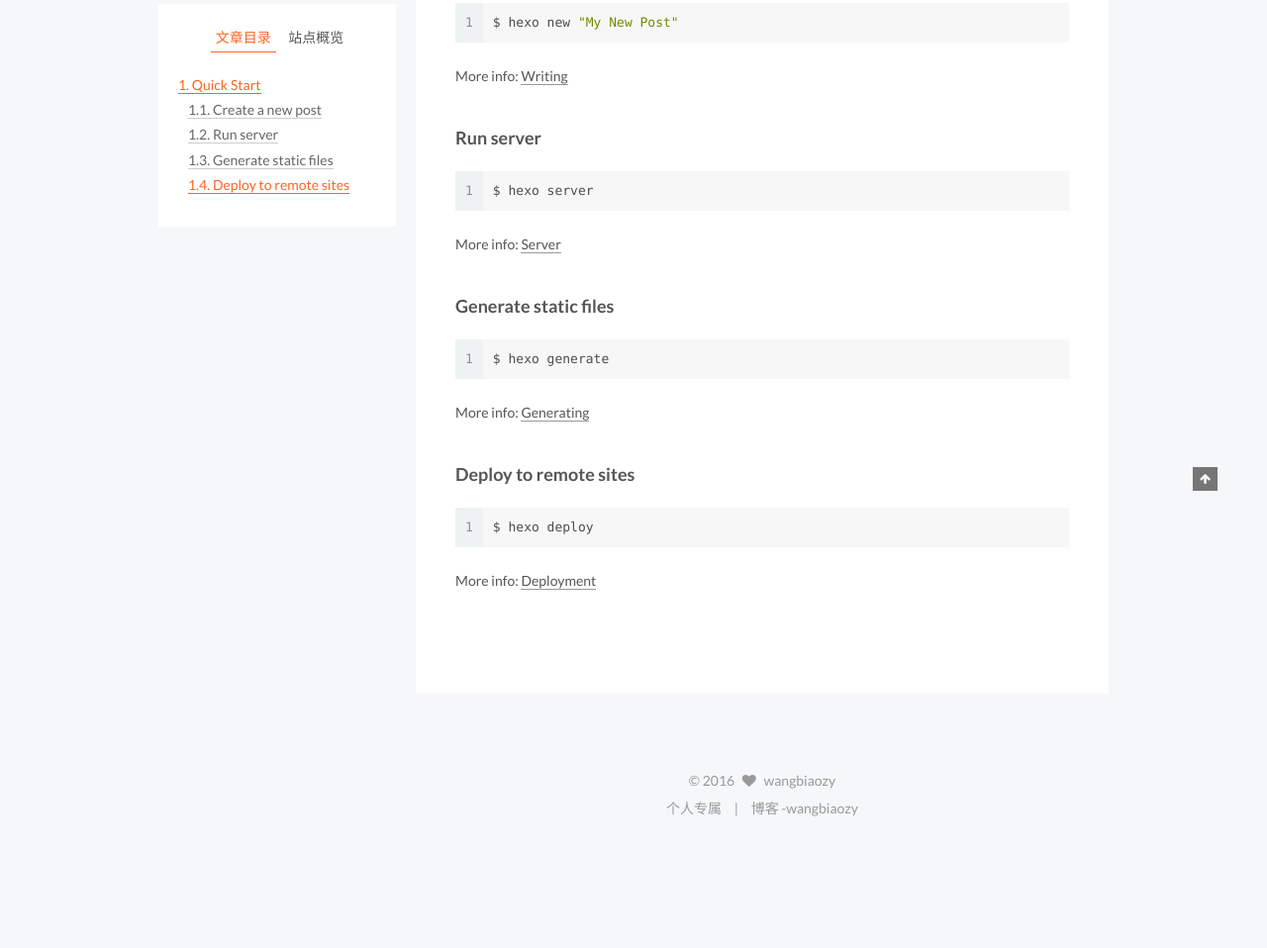
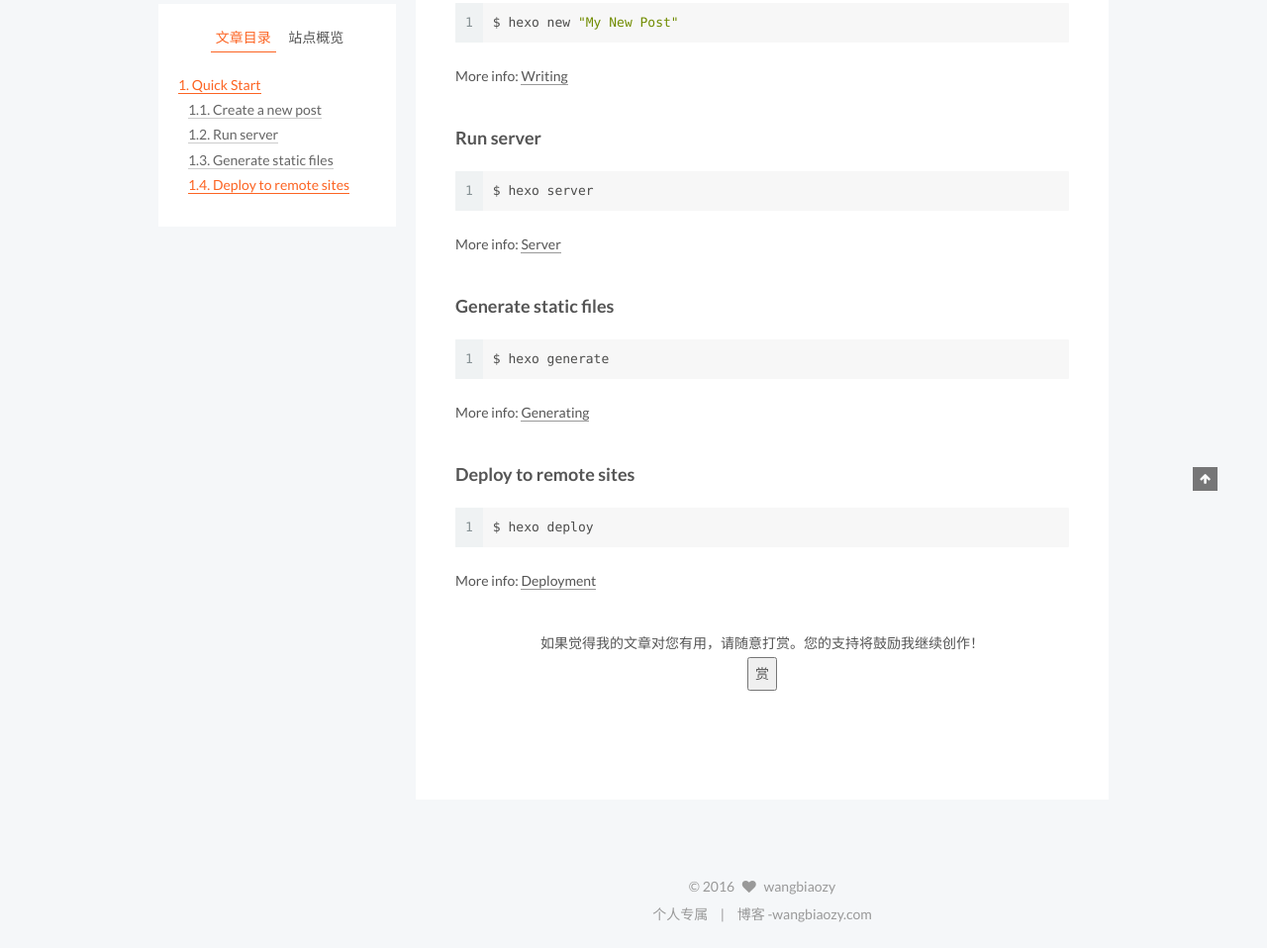
Before and after one commit to wangbiaozy/historyBlog, a plain HTML site: page 2016/12/09/hello-world/index.html in a window 1280 px wide. Shown: the part 404-1362 px from the top of the page at 99% size. Before the commit the page ends 1255 px from the top, so only its background shows below. Drawn offline with Linux system fonts and the light colour scheme; a script that the page names is missing.

Commit message:
Site updated: 2016-12-10 18:23:14

```diff
--- a/2016/12/09/hello-world/index.html
+++ b/2016/12/09/hello-world/index.html
@@ -399,6 +399,22 @@ Quick">
     <div>
 
 
+  <div style="padding: 10px 0; margin: 20px auto; width: 90%; text-align: center;">
+    <div>如果觉得我的文章对您有用，请随意打赏。您的支持将鼓励我继续创作！</div>
+    <button id="rewardButton" disable="enable" onclick="var qr = document.getElementById('QR'); if (qr.style.display === 'none') {qr.style.display='block';} else {qr.style.display='none'}">
+      <span>赏</span>
+    </button>
+    <div id="QR" style="display: none;">
+
+        <div id="wechat" style="display: inline-block">
+          <img id="wechat_qr" src="https://wx.tenpay.com/f2f?t=AQAAAFgbjRTpq9oXfmZyhDLLQcM%3D" alt="wangbiaozy WeChat Pay"/>
+          <p>微信打赏</p>
+        </div>
+
+
+    </div>
+  </div>
+
 
 
     </div>
@@ -592,7 +608,7 @@ Quick">
 </div>
 
 <div class="theme-info">
-  博客 -wangbiaozy
+  博客 -wangbiaozy.com
 </div>
 
 
```
Also changed, not shown: about/index.html (+1 -1 lines), archives/2016/12/index.html (+1 -1 lines), archives/2016/index.html (+1 -1 lines), archives/index.html (+1 -1 lines), categories/index.html (+1 -1 lines), index.html (+1 -1 lines), tags/index.html (+1 -1 lines).
